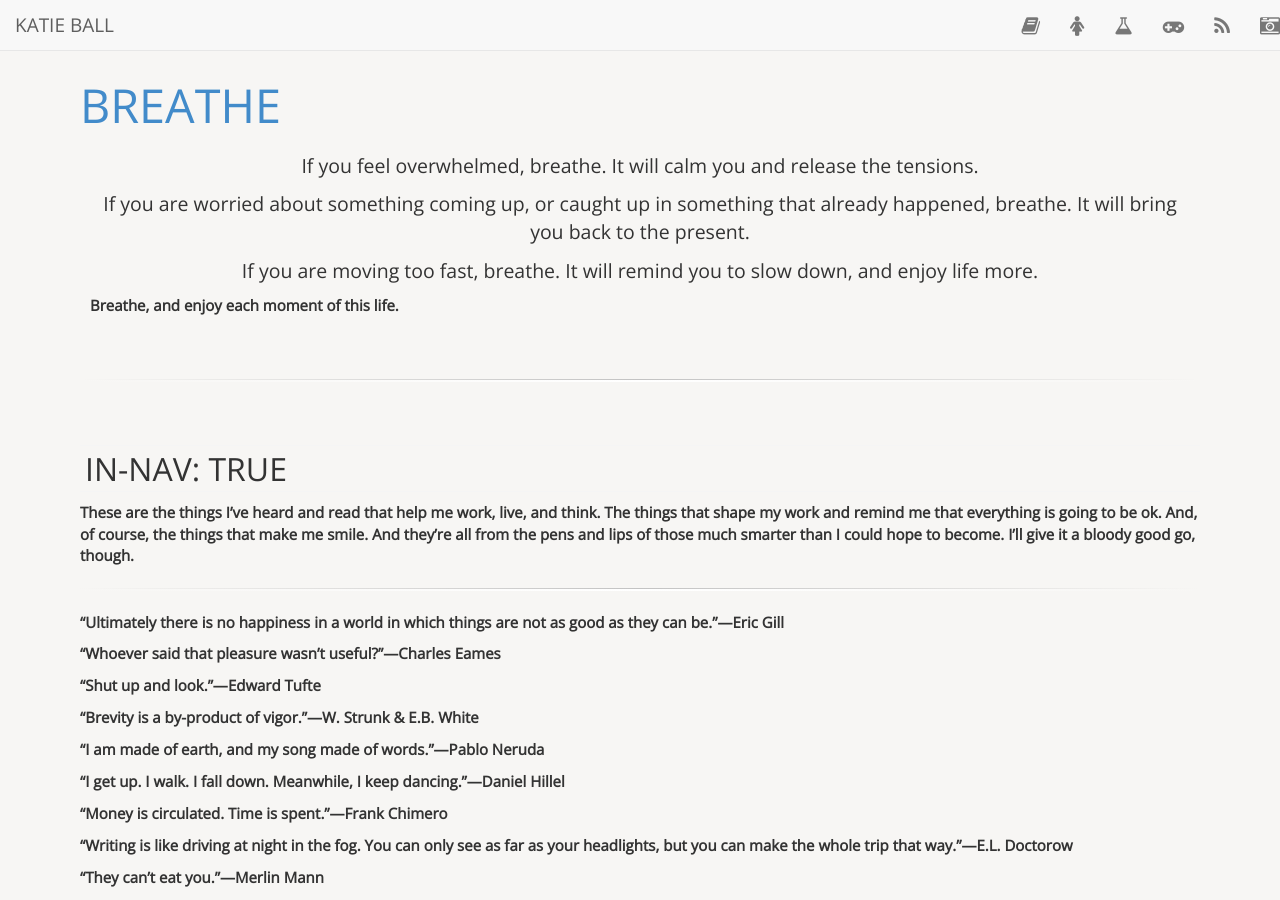
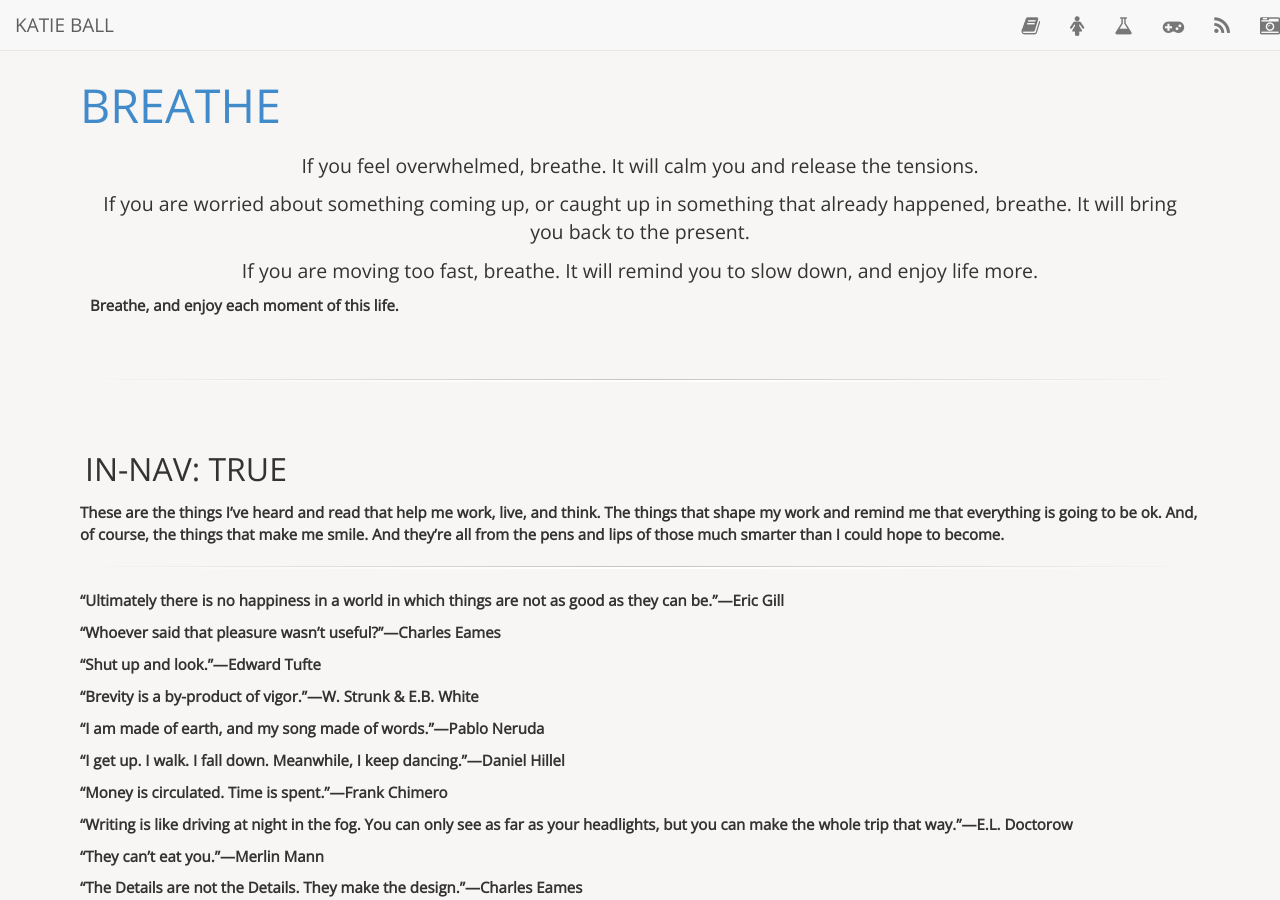
Before and after one commit to roachhd/roachhd.github.io, a Jekyll site: the page built from breathe/index.html, in a window 1280 px wide and 900 px high. Built offline with Jekyll 4.4.1, drawn with Linux system fonts in a browser that asks for light colours; nearby versions of some CDN libraries; Markdown is read by kramdown in place of the engine named in the settings; comment, search, counter and statistics services are not loaded.

Commit message:
Update index.html

```diff
--- a/breathe/index.html
+++ b/breathe/index.html
@@ -24,7 +24,7 @@
 
 <h2 id="innavtrue">in-nav: true</h2>
 
-<p>These are the things I’ve heard and read that help me work, live, and think. The things that shape my work and remind me that everything is going to be ok. And, of course, the things that make me smile. And they’re all from the pens and lips of those much smarter than I could hope to become. I’ll give it a bloody good go, though.</p>
+<p>These are the things I’ve heard and read that help me work, live, and think. The things that shape my work and remind me that everything is going to be ok. And, of course, the things that make me smile. And they’re all from the pens and lips of those much smarter than I could hope to become.</p>
 
 <hr />
 
```
